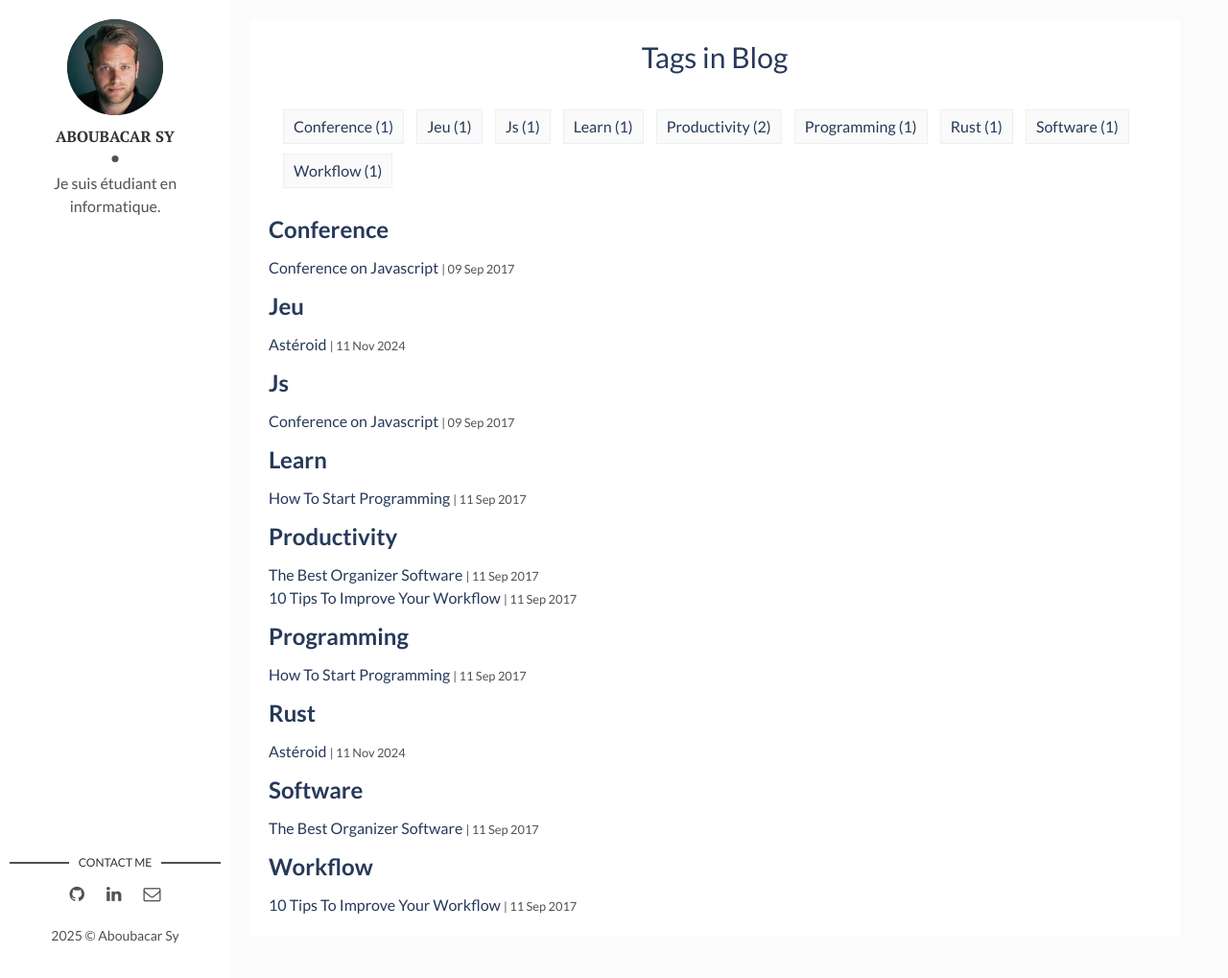
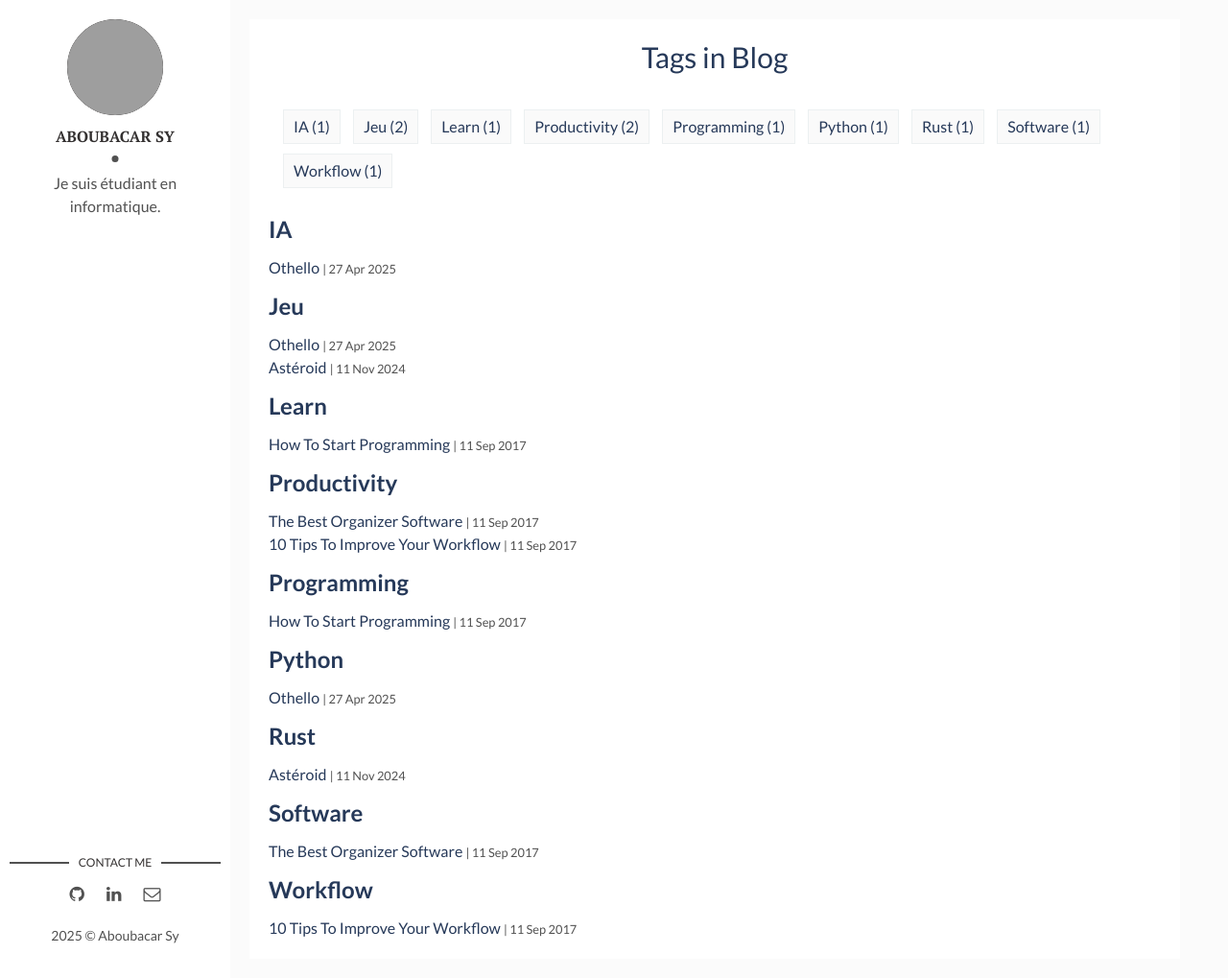
Before and after one commit to SyAboubacar/site-asy, a Jekyll site: the page built from tags.html, in a window 1280 px wide and 1019 px high. Shown: the whole window at 96% size. Built offline with Jekyll 4.4.1, drawn with Linux system fonts in a browser that asks for light colours; grey boxes are pictures that could not be loaded.

Commit message:
add othello_unfinished

```diff
--- a/_config.yml
+++ b/_config.yml
@@ -10,7 +10,7 @@ site-twitter: #if your site has a twitter account, enter it here
 
 # Author Settings
 author: Aboubacar Sy # add your name
-author-img: david-freeman.jpg # add your photo
+author-img: # add your photo
 about-author: Je suis étudiant en informatique.  # add description
 social-github: SyAboubacar # add your Github handle
 social-linkedin: # add your Linkedin handle
--- a/_posts/2017-09-10-conference-on-javascript.markdown
+++ b/_posts/2017-09-10-conference-on-javascript.markdown
@@ -1,10 +1,10 @@
 ---
 layout: post
-title: Conference on Javascript
-date: 2017-09-10 00:00:00 +0300
+title: Othello
+date: 2025-04-27 12:00:00 +0300
 description: You’ll find this post in your `_posts` directory. Go ahead and edit it and re-build the site to see your changes. # Add post description (optional)
-img: js-1.png # Add image post (optional)
-tags: [Js, Conference] # add tag
+img: othello_img.png # Add image post (optional)
+tags: [Jeu, Python, IA] # add tag
 ---
 Jean shorts organic cornhole, gochujang post-ironic chicharrones authentic flexitarian viral PBR&B forage wolf. Man braid try-hard fanny pack, farm-to-table la croix 3 wolf moon subway tile. Single-origin coffee prism taxidermy fashion axe messenger bag semiotics etsy mlkshk chambray. Marfa lumbersexual meditation celiac. Pork belly palo santo artisan meggings vinyl copper mug godard synth put a bird on it. Cloud bread pop-up quinoa, raw denim meditation 8-bit slow-carb. Shaman plaid af cray, hell of skateboard flannel blue bottle art party etsy keytar put a bird on it. Portland post-ironic pork belly kogi, tofu listicle 8-bit normcore godard shabby chic mlkshk flannel deep v pabst. Pork belly kinfolk fingerstache lo-fi raclette. Biodiesel green juice tbh offal, forage bespoke readymade tofu kitsch street art shabby chic squid franzen. Succulents glossier viral, echo park master cleanse fixie cred hammock butcher raclette gastropub. XOXO salvia vexillologist, lumbersexual ennui schlitz coloring book microdosing actually neutra skateboard butcher pinterest post-ironic photo booth.
 
```
Also changed, not shown: _posts/2017-04-06-asteroid.markdown (added, +13 -0 lines), _posts/2017-04-06-how-i-rest-from-work.markdown (deleted, +0 -30 lines).
